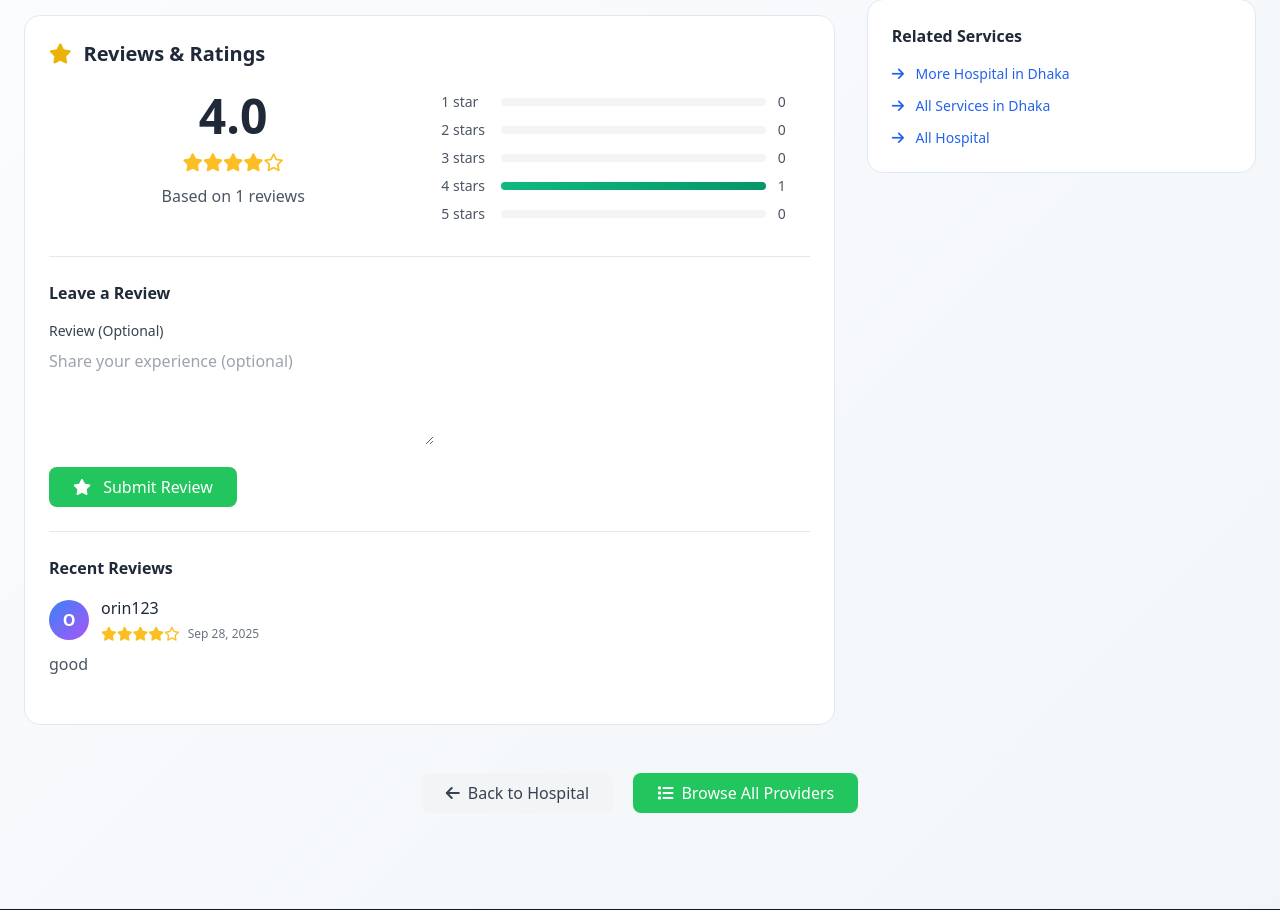
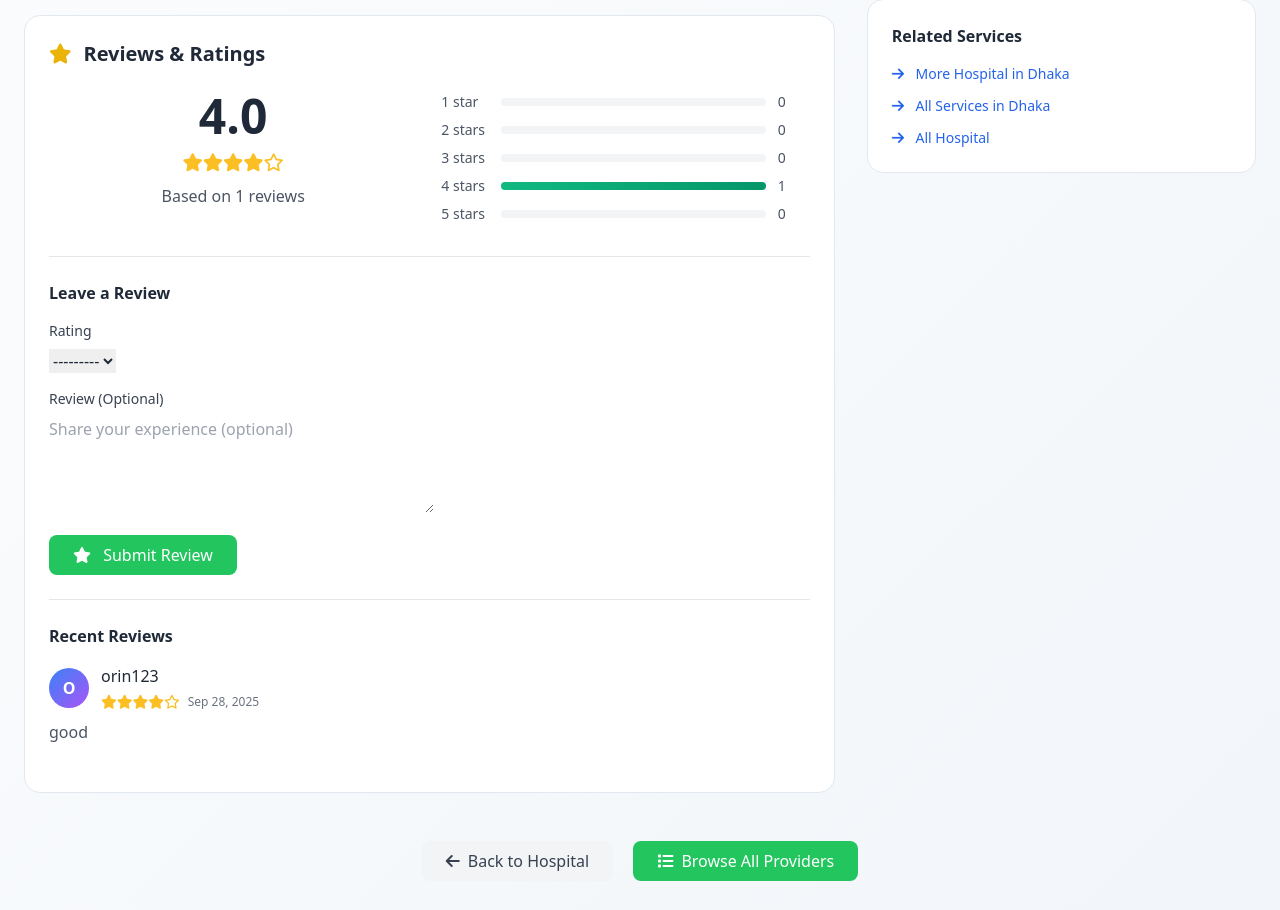
Before and after one commit to ibrahim-hasan5/ERAS, a Django app: page /accounts/directory/service-provider/1/ in a window 1280 px wide. Shown: the part 1279-2189 px from the top of the page. Run offline with Django 5.2, Linux system fonts and the light colour scheme; a user stored in the database is signed in; data comes from the database, SQL or seed files in the repository; both versions use the stored data as it was after the commit; some libraries are stand-ins or nearby versions.

Commit message:
Fixed the bugs of rating and review system

```diff
--- a/eras/templates/accounts/service_provider_detail.html
+++ b/eras/templates/accounts/service_provider_detail.html
@@ -388,6 +388,10 @@
                         <form method="POST" class="space-y-4">
                             {% csrf_token %}
                             <div>
+                                <label class="block text-sm font-medium text-gray-700 mb-2">Rating</label>
+                                {{ rating_form.rating }}
+                            </div>
+                            <div>
                                 <label class="block text-sm font-medium text-gray-700 mb-2">Review (Optional)</label>
                                 {{ rating_form.review }}
                             </div>
```
Also changed, not shown: eras/db.sqlite3.
